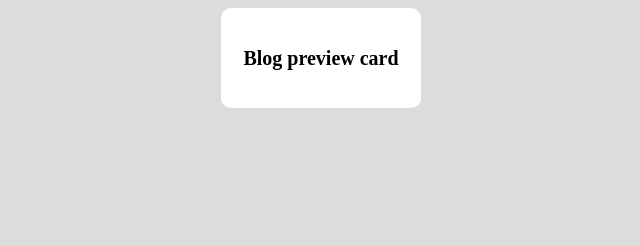
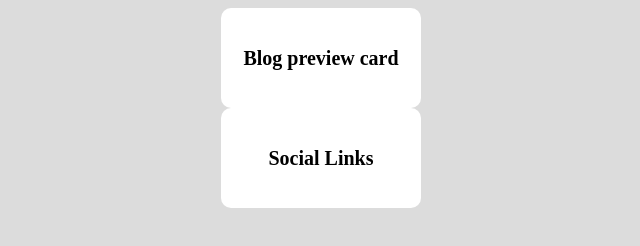
Before and after one commit to atikrony/webdev_practice, a plain HTML site: page index.html in a window 1280 px wide. Shown: the whole page, without its empty margins (319-959 px from the left). Drawn offline with Linux system fonts and the light colour scheme.

Commit message:
social links

```diff
--- a/index.html
+++ b/index.html
@@ -11,6 +11,9 @@
       <a target="_blank" href="./Blog preview card/front_challenge.html">
         <div class="card">Blog preview card</div></a
       >
+      <a target="_blank" href="./Social links profile/social_links.html">
+        <div class="card">Social Links</div></a
+      >
     </div>
   </body>
 </html>
```
